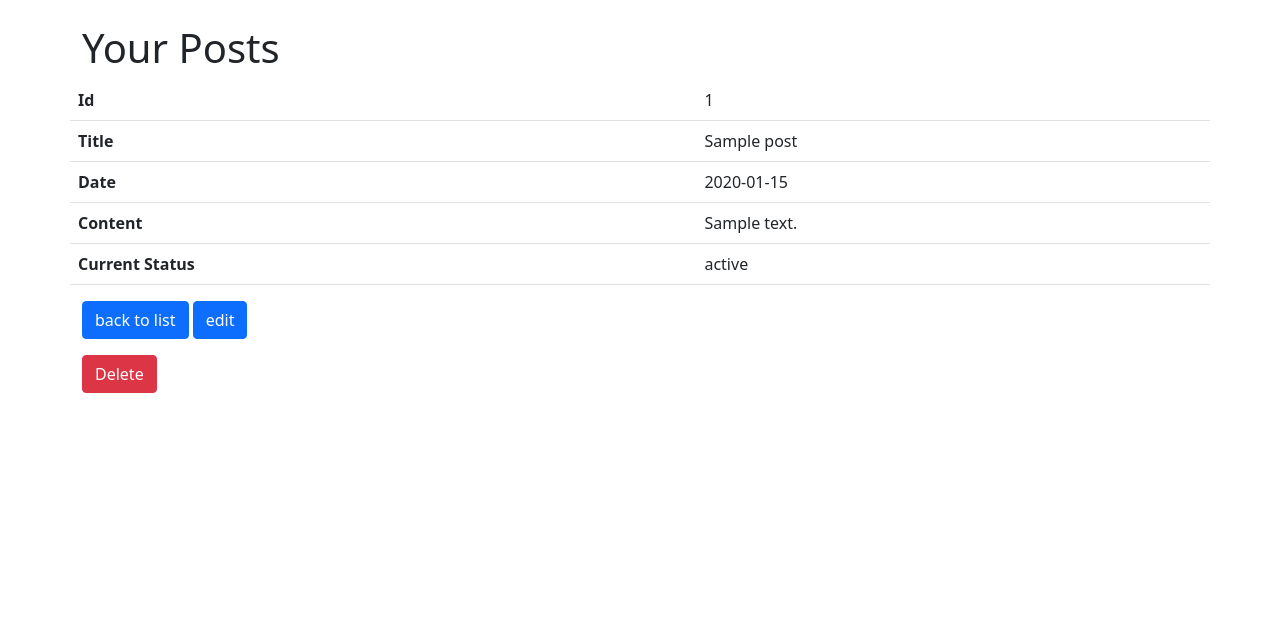
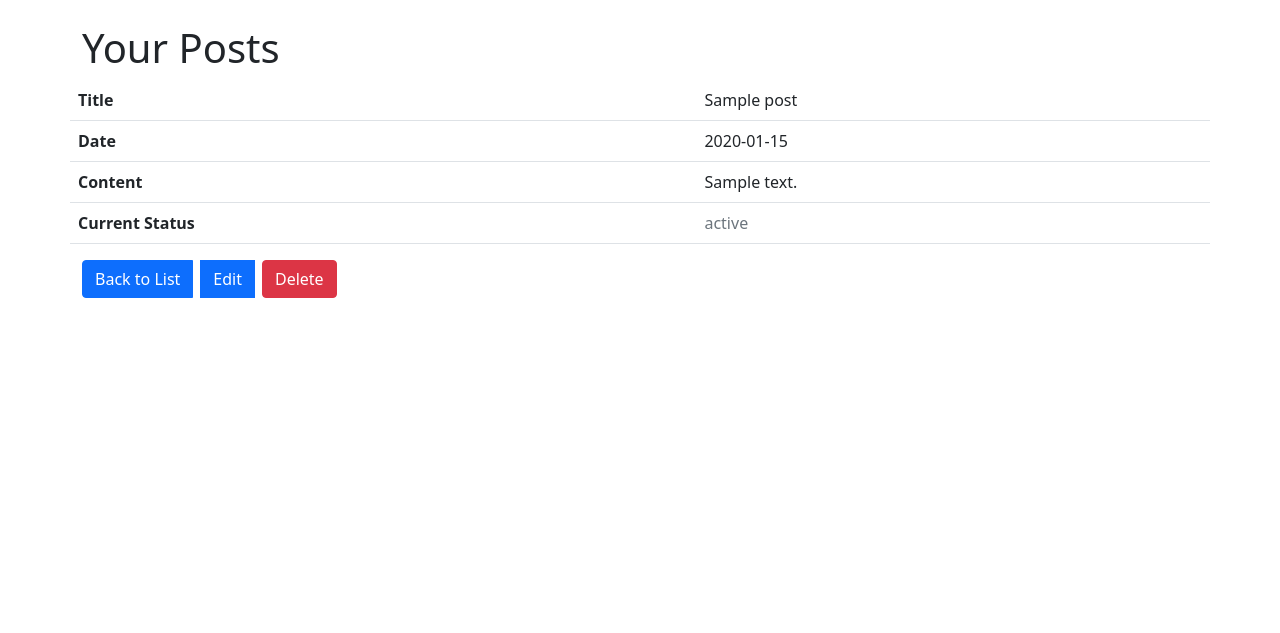
Before and after one commit to lesterdlb/symfony-blog, a Symfony app: template app/symfony/templates/dashboard/show.html.twig in a window 1280 px wide. Shown: the part 70-703 px from the top of the page. Run offline with Twig, Linux system fonts and the light colour scheme; the template is opened without the code that fills it: most values are stand-ins (such as "Sample title", 1, 10 or a date in 2020); some libraries are stand-ins or nearby versions.

Commit message:
Minor dashboard template changes

```diff
--- a/app/symfony/templates/dashboard/_delete_form.html.twig
+++ b/app/symfony/templates/dashboard/_delete_form.html.twig
@@ -1,4 +1,4 @@
-<form method="post" action="{{ path('dashboard_post_delete', {'id': post.id}) }}" class="mt-3"
+<form method="post" action="{{ path('dashboard_post_delete', {'id': post.id}) }}" class="form-inline"
       onsubmit="return confirm('Are you sure you want to delete this item?');">
     <input type="hidden" name="_token" value="{{ csrf_token('delete' ~ post.id) }}">
     <button class="btn btn-danger">Delete</button>
--- /dev/null
+++ b/app/symfony/templates/dashboard/_status.html.twig
@@ -0,0 +1,7 @@
+{% if status == constant('App\\Config\\PostStatus::Published').value %}
+    <span class="text-success">{{ post.status }}</span>
+{% elseif status == constant('App\\Config\\PostStatus::Rejected').value %}
+    <span class="text-danger">{{ post.status }}</span>
+{% else %}
+    <span class="text-secondary">{{ post.status }}</span>
+{% endif %}
--- a/app/symfony/templates/dashboard/edit.html.twig
+++ b/app/symfony/templates/dashboard/edit.html.twig
@@ -8,10 +8,10 @@
 
         {{ include('dashboard/_form.html.twig', {'button_label': 'Update'}) }}
 
-        <div>
-            <a href="{{ path('app_dashboard') }}" class="btn btn-primary">back to list</a>
+        <div class="input-group gap-2 flex-nowrap">
+            <a href="{{ path('app_dashboard') }}" class="btn btn-primary">Back to List</a>
+            {{ include('dashboard/_delete_form.html.twig') }}
         </div>
 
-        {{ include('dashboard/_delete_form.html.twig') }}
     </div>
 {% endblock %}
--- a/app/symfony/templates/dashboard/new.html.twig
+++ b/app/symfony/templates/dashboard/new.html.twig
@@ -9,7 +9,7 @@
         {{ include('dashboard/_form.html.twig') }}
 
         <div>
-            <a href="{{ path('app_dashboard') }}" class="btn btn-primary">back to list</a>
+            <a href="{{ path('app_dashboard') }}" class="btn btn-primary">Back to List</a>
         </div>
     </div>
 {% endblock %}
--- a/app/symfony/templates/dashboard/show.html.twig
+++ b/app/symfony/templates/dashboard/show.html.twig
@@ -8,10 +8,6 @@
 
         <table class="table">
             <tbody>
-            <tr>
-                <th>Id</th>
-                <td>{{ post.id }}</td>
-            </tr>
             <tr>
                 <th>Title</th>
                 <td>{{ post.title }}</td>
@@ -26,7 +22,9 @@
             </tr>
             <tr>
                 <th>Current Status</th>
-                <td>{{ post.status }}</td>
+                <td>
+                    {% include 'dashboard/_status.html.twig' with {'status': post.status} %}
+                </td>
             </tr>
             </tbody>
         </table>
@@ -35,7 +33,8 @@
             {% set publish = constant('App\\Config\\PostStatus::Published').name %}
             {% set reject = constant('App\\Config\\PostStatus::Rejected').name %}
             {{ form_start(form) }}
-            <div class="d-grid gap-2 d-md-block">
+            <div class="d-grid gap-2 d-md-block mb-3">
+                <label>Change Status: </label>
                 {% if form[publish] is defined %}
                     <button
                             id="{{ form[publish].vars.id }}"
@@ -61,9 +60,9 @@
             </div>
         {% endif %}
 
-        <div>
-            <a href="{{ path('app_dashboard') }}" class="btn btn-primary">back to list</a>
-            <a href="{{ path('dashboard_post_edit', {'id': post.id}) }}" class="btn btn-primary">edit</a>
+        <div class="input-group gap-2 flex-nowrap">
+            <a href="{{ path('app_dashboard') }}" class="btn btn-primary">Back to List</a>
+            <a href="{{ path('dashboard_post_edit', {'id': post.id}) }}" class="btn btn-primary">Edit</a>
             {{ include('dashboard/_delete_form.html.twig') }}
         </div>
     </div>
```
Also changed, not shown: app/symfony/templates/dashboard/index.html.twig (+13 -11 lines).
